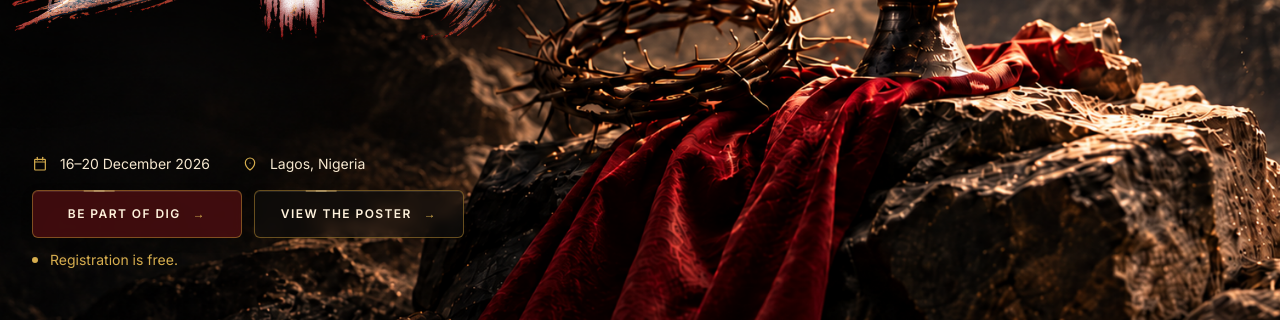
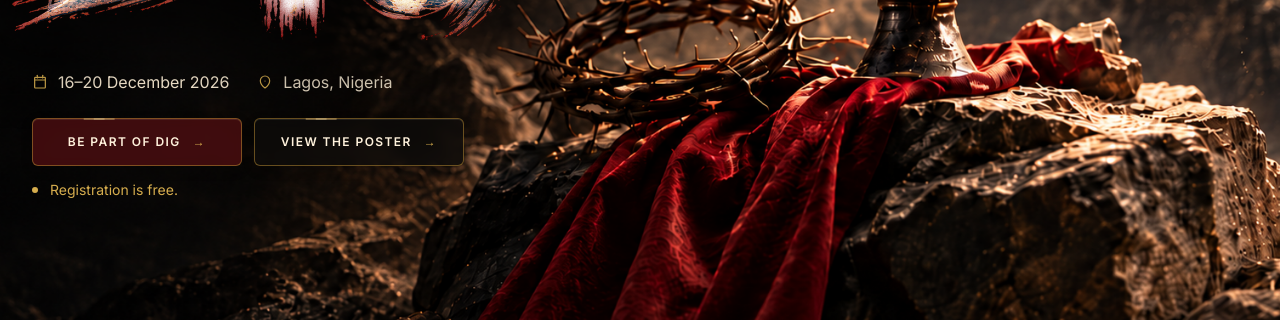
Before and after one commit to theheavenlychefs/ebsr-dig-2026, a Next.js app: page / in a window 1280 px wide. Shown: the part 456-776 px from the top of the page. Built offline with nearby package versions, Linux system fonts and the light colour scheme; no server answers.

Commit message:
Tighten hero event and CTA spacing

```diff
--- a/src/components/Hero.tsx
+++ b/src/components/Hero.tsx
@@ -32,12 +32,13 @@ export function Hero() {
             className="mb-3 h-auto w-[min(760px,calc((100vh-330px)*1.486),92vw)] max-w-none -translate-x-[12.4%]"
           />
 
-          <div className="mb-4 flex flex-col gap-2 text-sm text-[#f5e7cf] sm:flex-row sm:items-center sm:gap-8">
-            <p className="inline-flex items-center gap-3">
+          {/* Compensate for the PNG's lower transparent padding without moving DIG. */}
+          <div className="-mt-[min(92px,calc((100vh-330px)*0.18),11vw)] mb-6 flex flex-col gap-2 text-[15px] leading-6 text-[#f5e7cf] sm:flex-row sm:items-center sm:gap-7 md:text-base">
+            <p className="inline-flex items-center gap-2.5 whitespace-nowrap">
               <CalendarIcon />
               <span>{currentEdition.dates}</span>
             </p>
-            <p className="inline-flex items-center gap-3">
+            <p className="inline-flex items-center gap-2.5 whitespace-nowrap">
               <LocationIcon />
               <span>{currentEdition.location}</span>
             </p>
@@ -72,7 +73,7 @@ export function Hero() {
             )}
           </div>
 
-          <p className="mt-3 inline-flex items-center gap-3 text-sm text-[#d6ad4e]">
+          <p className="mt-[14px] inline-flex items-center gap-3 text-sm text-[#d6ad4e]">
             <span className="size-1.5 rounded-full bg-[#d6ad4e]" aria-hidden="true" />
             <span>{currentEdition.registrationNote}</span>
           </p>
```
